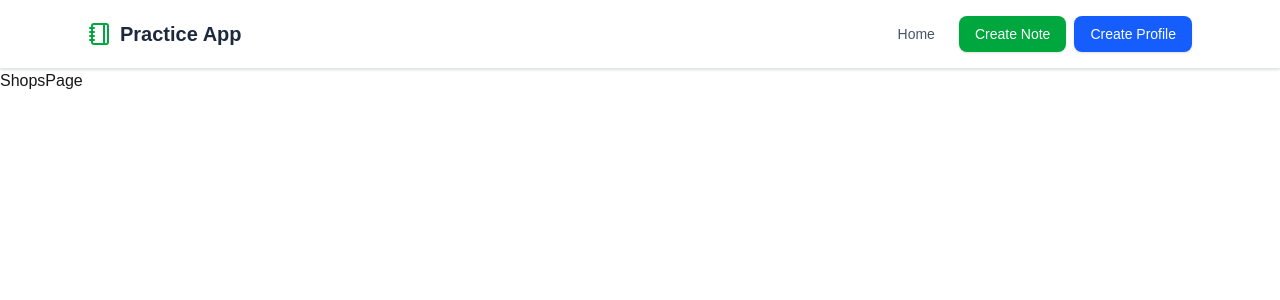
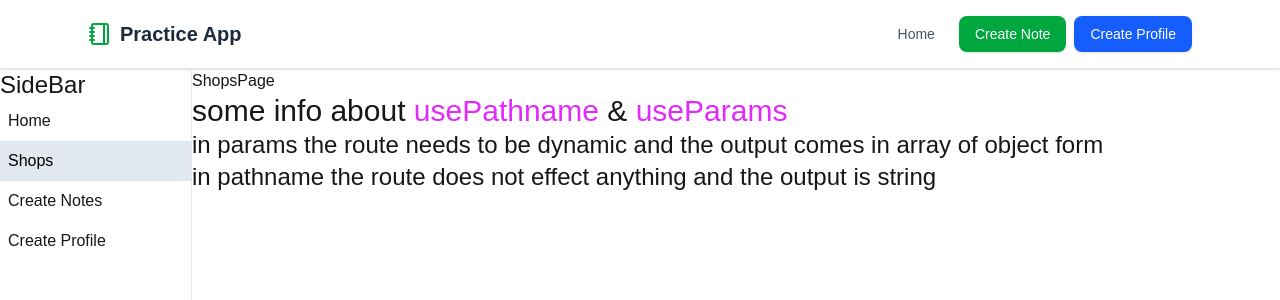
Before and after one commit to tonmoystark/full-stack-notes-app, a Next.js app: page /shops in a window 1280 px wide. Shown: the top 300 px of the page. Built offline with nearby package versions, Linux system fonts and the light colour scheme.

Commit message:
UI broke, sidebar using usePathname

```diff
--- a/app/layout.js
+++ b/app/layout.js
@@ -1,6 +1,7 @@
 import { Geist, Geist_Mono } from "next/font/google";
 import "./globals.css";
 import NavBar from "@/components/NavBar";
+import SideBar from "@/components/SideBar";
 
 const geistSans = Geist({
   variable: "--font-geist-sans",
@@ -25,7 +26,10 @@ export default function RootLayout({ children }) {
     >
       <body className="min-h-full flex flex-col">
         <NavBar />
-        {children}
+        <div className="flex ">
+          <SideBar />
+          {children}
+        </div>
       </body>
     </html>
   );
--- a/app/page.js
+++ b/app/page.js
@@ -1,12 +1,13 @@
 import NoteContainer from "@/components/notes/NoteContainer";
 import ProfileContainer from "@/components/profiles/ProfileContainer";
+import SideBar from "@/components/SideBar";
 import { connectDB } from "@/lib/db";
 
 export default async function Home() {
   await connectDB();
 
   return (
-    <div className="min-h-screen flex bg-gray-900 text-white p-5">
+    <div className="min-h-screen w-full flex bg-gray-900 text-white p-5">
       <div className=" w-full">
         <h1 className="text-3xl font-bold text-center my-10">Notes App</h1>
         <NoteContainer />
--- a/app/shops/[slug]/[name]/[id]/page.jsx
+++ b/app/shops/[slug]/[name]/[id]/page.jsx
@@ -1,12 +1,13 @@
 "use client";
-import { useParams } from "next/navigation";
+import { useParams, usePathname } from "next/navigation";
 import React from "react";
 
 const ShopsSlugNameId = () => {
   const params = useParams();
-  console.log(params);
+  const pathName = usePathname();
+  console.log(pathName);
 
-  return <div>ShopsSlugNameId</div>;
+  return <div>ShopsSlugNameId {pathName}</div>;
 };
 
 export default ShopsSlugNameId;
--- a/app/shops/page.jsx
+++ b/app/shops/page.jsx
@@ -1,13 +1,29 @@
 "use client";
 
-import { useParams } from "next/navigation";
+import { useParams, usePathname } from "next/navigation";
 import React from "react";
 
 const ShopsPage = () => {
   const params = useParams(); // it will provide empty array. works only on dynamic routes
-  console.log(params);
+  const pathName = usePathname();
+  console.log(pathName);
 
-  return <div>ShopsPage</div>;
+  return (
+    <div>
+      <h1>ShopsPage</h1>
+      <h1 className="text-3xl">
+        some info about <span className="text-fuchsia-500">usePathname</span> &
+        <span className="text-fuchsia-500"> useParams</span>
+      </h1>
+      <h1 className="text-2xl">
+        in params the route needs to be dynamic and the output comes in array of
+        object form
+      </h1>
+      <h1 className="text-2xl">
+        in pathname the route does not effect anything and the output is string
+      </h1>
+    </div>
+  );
 };
 
 export default ShopsPage;
--- /dev/null
+++ b/components/SideBar.jsx
@@ -0,0 +1,40 @@
+"use client";
+import Link from "next/link";
+import { usePathname } from "next/navigation";
+const SideBar = () => {
+  const bars = [
+    {
+      name: "Home",
+      href: "/",
+    },
+    {
+      name: "Shops",
+      href: "/shops",
+    },
+    {
+      name: "Create Notes",
+      href: "/createNote",
+    },
+    {
+      name: "Create Profile",
+      href: "/createProfile",
+    },
+  ];
+
+  const pathName = usePathname();
+  return (
+    <div className="w-48 min-h-screen border-r border-slate-200">
+      <h1 className="text-2xl">SideBar</h1>
+      {bars.map((bar) => (
+        <div
+          key={bar.name}
+          className={`p-2 flex flex-col ${pathName === bar.href ? "bg-slate-200 text-black" : ""}`}
+        >
+          <Link href={bar.href}>{bar.name}</Link>
+        </div>
+      ))}
+    </div>
+  );
+};
+
+export default SideBar;
--- a/components/profiles/CreateProfileForm.jsx
+++ b/components/profiles/CreateProfileForm.jsx
@@ -47,8 +47,8 @@ const CreateProfileForm = () => {
     }
   };
   return (
-    <div className="min-h-screen bg-slate-950 p-6 flex items-center justify-center">
-      <div className="w-full max-w-2xl">
+    <div className="min-h-fit w-full border border-green-800 bg-slate-950 p-6 flex items-center justify-center">
+      <div className="w-full">
         <div className="bg-slate-900 rounded-2xl shadow-2xl border border-slate-800 p-8">
           {/* Header */}
           <div className="mb-8">
```
